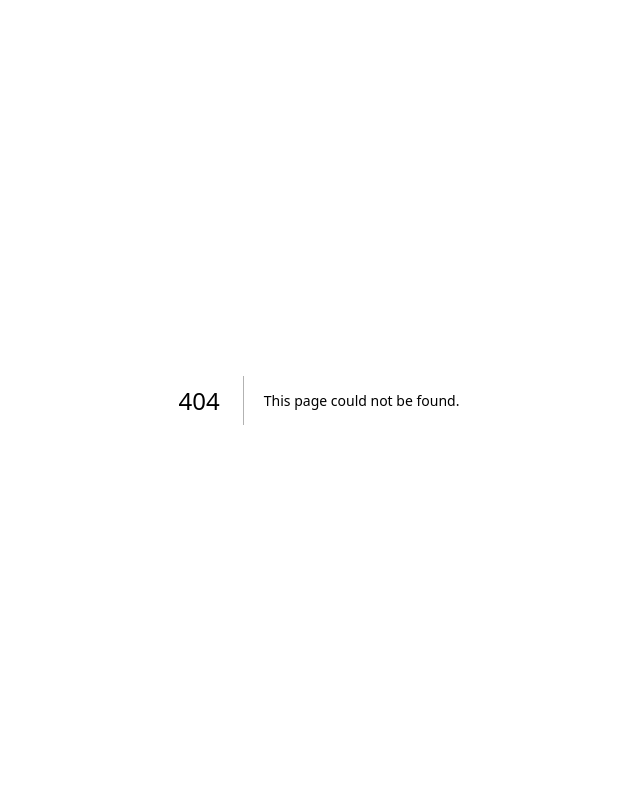
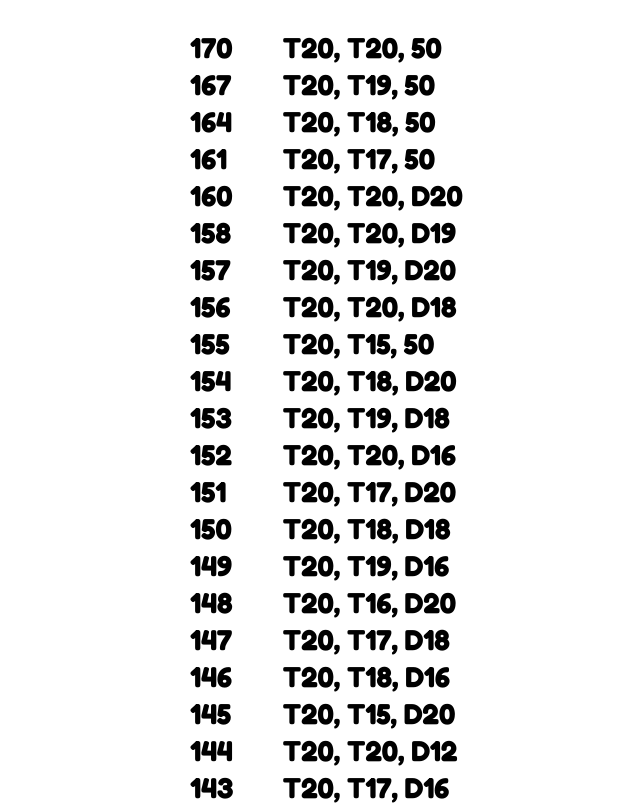
Before and after one commit to jovdb/dart-game, a Next.js app: page /checkout-table/CheckoutTable in a window 1280 px wide. Before the commit this address had no page. Shown: the top 805 px of the page, without its empty margins (321-961 px from the left). Built offline with nearby package versions, Linux system fonts and the light colour scheme.

Commit message:
Added a checkout table for checkout cards

```diff
--- a/src/globals.css
+++ b/src/globals.css
@@ -7,13 +7,5 @@ html {
 }
 
 body {
-  position: absolute;
-  top: 0;
-  left: 0;
-  right: 0;
-  bottom: 0;
-  width: 100%;
-  height: 100%;
-  overflow: hidden;
   margin: 0;
 }
--- /dev/null
+++ b/src/pages/checkout-table/CheckoutTable.tsx
@@ -0,0 +1,89 @@
+"use client";
+import { checkoutTable } from "@/stores/checkout-table";
+import { fredokaFont } from ".";
+import { forwardRef, useEffect, useImperativeHandle, useRef } from "react";
+
+export interface ICheckoutTableRef {
+  scrollIntoView(checkoutValue: number): void;
+}
+
+interface ICheckoutTableProps {
+  scrollIntoView?: number;
+}
+
+export default forwardRef<ICheckoutTableRef, ICheckoutTableProps>(
+  function CheckoutTable({ scrollIntoView: highlightScore }, parentRef) {
+    const tableRef = useRef<HTMLTableElement>(null);
+
+    useImperativeHandle(
+      parentRef,
+      () => ({
+        scrollIntoView: (checkoutValue: number) => {
+          // Scroll To element
+          const el = tableRef.current?.querySelector(
+            `#checkout-${checkoutValue}`
+          );
+          const parentEl = el?.parentElement?.parentElement?.parentElement;
+          parentEl?.scrollTo({ behavior: "instant", top: 0 });
+          const containerTop = parentEl?.getBoundingClientRect().top;
+
+          containerTop &&
+            el?.parentElement?.parentElement?.parentElement?.scrollTo({
+              top: Math.round(
+                el.getBoundingClientRect().top - containerTop - 20
+              ),
+              behavior: "instant",
+            });
+        },
+      }),
+      []
+    );
+    return (
+      <table
+        ref={tableRef}
+        style={{
+          fontSize: "1.8rem",
+          fontWeight: "bold",
+          margin: "1em auto",
+          borderCollapse: "collapse",
+        }}
+        className={fredokaFont.className}
+      >
+        <tbody>
+          {Object.entries(checkoutTable)
+            .reverse()
+            .map(([score, darts]) => {
+              const isHighlighted =
+                highlightScore && String(highlightScore) === score;
+              return (
+                <tr
+                  key={score}
+                  id={`checkout-${score}`}
+                  style={{
+                    borderRadius: 5,
+                    background: isHighlighted ? "rgba(255, 165, 0, 0.5)" : "",
+                    boxShadow: isHighlighted ? "0 0 15px rgb(255, 165, 0)" : "",
+                  }}
+                >
+                  <td
+                    style={{
+                      paddingRight: "3rem",
+                      paddingLeft: "1rem",
+                      verticalAlign: "top",
+                    }}
+                  >
+                    {score}
+                  </td>
+                  <td style={{ whiteSpace: "nowrap" }}>
+                    {darts.map((dart, index) => {
+                      return <div key={index}>{dart.join(", ")}</div>;
+                    })}
+                  </td>
+                </tr>
+              );
+            })}
+        </tbody>
+      </table>
+    );
+  }
+);
--- /dev/null
+++ b/src/pages/checkout-table/index.tsx
@@ -0,0 +1,11 @@
+import { Fredoka } from "@next/font/google";
+import CheckoutTable from "./CheckoutTable";
+
+// If loading a variable font, you don't need to specify the font weight
+export const fredokaFont = Fredoka({
+  subsets: ["latin"],
+  // default, can also use "swap" to ensure custom font always shows
+  display: "optional",
+});
+
+export default CheckoutTable;
```
Also changed, not shown: src/components/InfoIcon.tsx (added, +22 -0 lines), src/pages/checkouts/index.tsx (+114 -7 lines), src/stores/checkouts-cards.tsx (+4 -7 lines).
